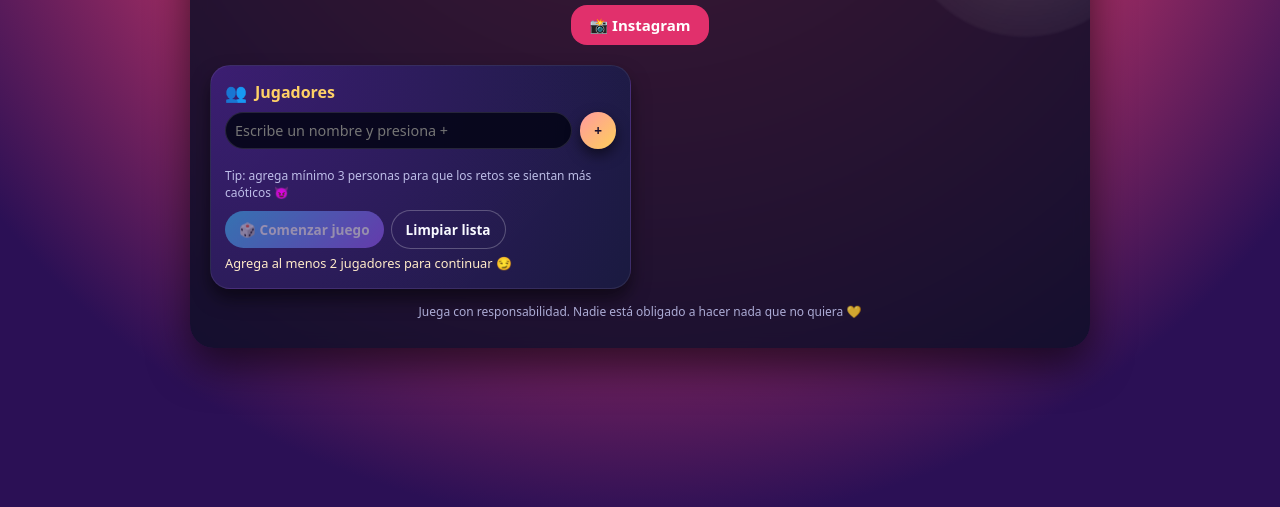
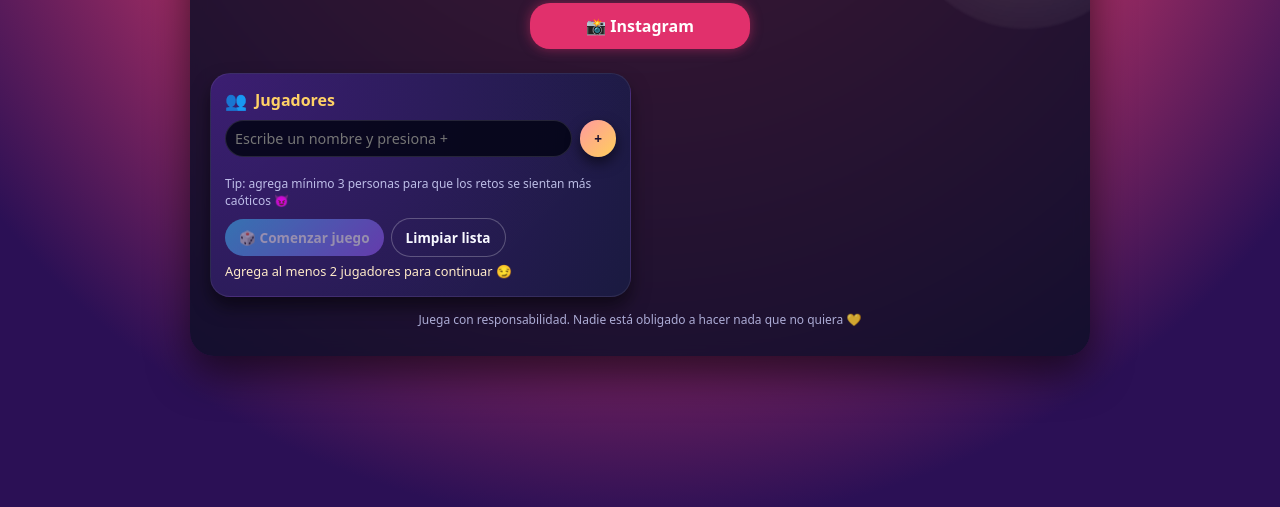
Before and after one commit to NotSeijas/emborracha-y-aprovecha, a plain HTML site: page index.html in a window 1280 px wide. Shown: the part 293-800 px from the top of the page. Drawn offline with Linux system fonts and the light colour scheme.

Commit message:
Update styles.css

```diff
--- a/styles.css
+++ b/styles.css
@@ -33,31 +33,6 @@ body {
   backdrop-filter: blur(8px);
   position: relative;
   overflow: hidden;
-}
-/* Botón de Instagram */
-.social-row {
-  margin-top: 8px;
-  display: flex;
-  justify-content: center;
-}
-
-.btn-instagram {
-  background: #e1306c;
-  color: white;
-  font-weight: bold;
-  padding: 10px 18px;
-  border-radius: 16px;
-  text-decoration: none;
-  font-size: 15px;
-  display: inline-flex;
-  align-items: center;
-  gap: 6px;
-  transition: transform 0.3s ease, box-shadow 0.3s ease;
-}
-
-.btn-instagram:hover {
-  transform: scale(1.08) rotate(-2deg);
-  box-shadow: 0 0 15px rgba(225, 48, 108, 0.6);
 }
 
 .app-container::before {
@@ -109,6 +84,53 @@ body {
   font-size: 0.8rem;
   color: #ffb3c6;
   opacity: 0.9;
+}
+.social-row {
+  margin-top: 10px;
+  display: flex;
+  justify-content: center;
+  width: 100%;
+  padding: 4px;
+}
+
+.btn-instagram {
+  background: #e1306c;
+  color: white;
+  font-weight: 700;
+  padding: 12px 20px;
+  border-radius: 20px;
+  text-decoration: none;
+  font-size: 16px;
+  display: flex;
+  align-items: center;
+  justify-content: center;
+  gap: 8px;
+  min-width: 140px;
+  max-width: 220px;
+  width: 60%;
+  box-shadow: 0 0 12px rgba(225, 48, 108, 0.5);
+  transition: transform 0.25s ease;
+}
+
+.btn-instagram:hover {
+  transform: scale(1.06);
+}
+
+/* Responsive mobile fixes */
+@media (max-width: 600px) {
+  .btn-instagram {
+    font-size: 15px;
+    padding: 14px 18px;
+    width: 70%;
+  }
+}
+
+@media (max-width: 380px) {
+  .btn-instagram {
+    font-size: 14px;
+    padding: 12px 16px;
+    width: 80%;
+  }
 }
 
 @keyframes pulseGlow {
```
